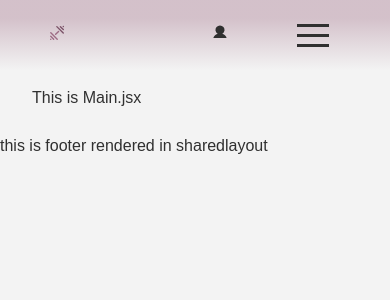
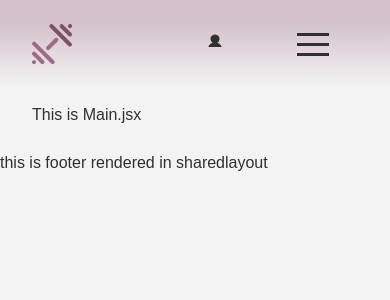
Before and after one commit to Zjadlbyscos/znajdzinstruktora, a React (Create React App) app: page / in a window 390 px wide. Shown: the top 300 px of the page. Built offline with nearby package versions, Linux system fonts and the light colour scheme.

Commit message:
fix logo style - mobile

```diff
--- a/src/components/Header/Header.jsx
+++ b/src/components/Header/Header.jsx
@@ -21,7 +21,7 @@ export const Header = () => {
   return (
     <section className="header">
       <HeaderContainer>
-        <NavLink to="/main">
+        <NavLink to="/">
           <StyleLogo>
             <LogoHeader />
           </StyleLogo>
--- a/src/components/Header/Header.styled.jsx
+++ b/src/components/Header/Header.styled.jsx
@@ -13,7 +13,9 @@ width: 100%;
 export const StyleLogo = styled.div`
 
   svg {
-    width: 50px;
+    width: 100%;
+   max-width: 40px;
+   padding-top: 8px;
   }
 `;
 
--- a/src/components/RenderSvg/RenderSvg.jsx
+++ b/src/components/RenderSvg/RenderSvg.jsx
@@ -1,17 +1,20 @@
 export function LogoHeader() {
     return (
-      <svg id="Warstwa_1" data-name="Warstwa 1" xmlns="http://www.w3.org/2000/svg" viewBox="0 0 896 561">
+      <svg id="Warstwa_2" data-name="Warstwa 2" xmlns="http://www.w3.org/2000/svg" viewBox="0 0 250.03 250.71">
+
+      <g id="Warstwa_1-2" data-name="Warstwa 1">
         <g>
-          <rect className="cls-1" x="408.57" y="235.58" width="188.09" height="25" rx="12.5" ry="12.5" transform="translate(322.63 -282.74) rotate(45)"/>
-          <rect className="cls-1" x="485.33" y="204.37" width="98.99" height="25" rx="12.5" ry="12.5" transform="translate(310 -314.66) rotate(45)"/>
-          <rect className="cls-1" x="548.31" y="177.53" width="25.11" height="25.11" rx="12.55" ry="12.55" transform="translate(298.68 -340.92) rotate(45)"/>
+          <rect class="cls-1" x="85.12" y="58.05" width="188.09" height="25" rx="12.5" ry="12.5" transform="translate(102.36 -106.02) rotate(45)"/>
+          <rect class="cls-1" x="161.87" y="26.85" width="98.99" height="25" rx="12.5" ry="12.5" transform="translate(89.73 -137.93) rotate(45)"/>
+          <rect class="cls-1" x="224.85" y="0" width="25.11" height="25.11" rx="12.55" ry="12.55" transform="translate(78.41 -164.2) rotate(45)"/>
         </g>
         <g>
-          <rect className="cls-2" x="300.28" y="345.19" width="188.09" height="25" rx="12.5" ry="12.5" transform="translate(420.23 889.44) rotate(-135)"/>
-          <rect className="cls-2" x="312.62" y="376.39" width="98.99" height="25" rx="12.5" ry="12.5" transform="translate(343.19 919.94) rotate(-135)"/>
-          <rect className="cls-2" x="323.52" y="403.13" width="25.11" height="25.11" rx="12.55" ry="12.55" transform="translate(279.78 947.26) rotate(-135)"/>
+          <rect class="cls-2" x="-23.18" y="167.66" width="188.09" height="25" rx="12.5" ry="12.5" transform="translate(-6.42 357.66) rotate(-135)"/>
+          <rect class="cls-2" x="-10.84" y="198.87" width="98.99" height="25" rx="12.5" ry="12.5" transform="translate(-83.46 388.16) rotate(-135)"/>
+          <rect class="cls-2" x=".07" y="225.61" width="25.11" height="25.11" rx="12.55" ry="12.55" transform="translate(-146.86 415.49) rotate(-135)"/>
         </g>
-        <rect className="cls-2" x="400.27" y="289.67" width="98.99" height="25" rx="12.5" ry="12.5" transform="translate(981.46 197.8) rotate(135)"/>
-      </svg>
+        <rect class="cls-2" x="76.81" y="112.14" width="98.99" height="25" rx="12.5" ry="12.5" transform="translate(303.76 123.46) rotate(135)"/>
+      </g>
+    </svg>
     );
   }
```
